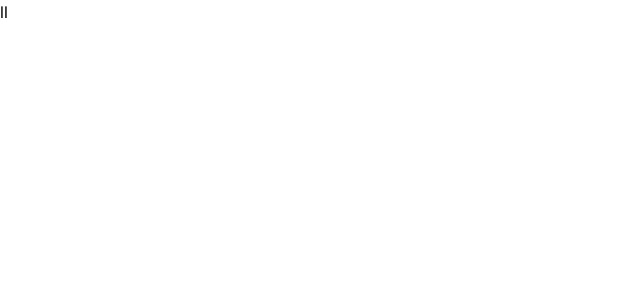
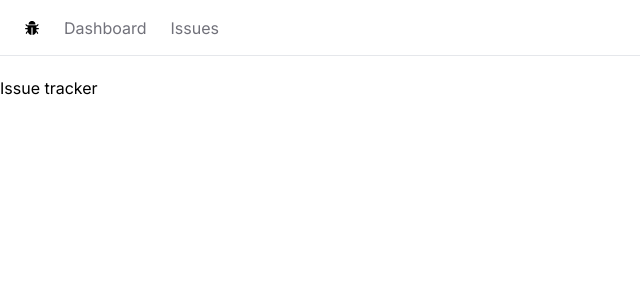
Before and after one commit to YASIRZAHID/next-js-intermediate-concepts, a Next.js app: page / in a window 1280 px wide. Shown: the top 300 px of the page, without its empty margins (0-640 px from the left). Built offline with nearby package versions, Linux system fonts and the light colour scheme.

Commit message:
built the navbar

```diff
--- /dev/null
+++ b/app/NavBar.tsx
@@ -0,0 +1,20 @@
+import Link from 'next/link'
+import React from 'react'
+import {AiFillBug}  from 'react-icons/ai'
+
+const NavBar = () => {
+    const links = [
+        {label:'Dashboard',href:'/'},
+        {label:'Issues',href:'/issues'},
+    ]
+  return (
+    <nav className='flex space-x-6 border-b mb-5 px-6 h-14 items-center'>
+        <Link href='/'><AiFillBug/></Link>
+        <ul className='flex space-x-6'>
+            {links.map(link =><Link key={link.href} className='text-zinc-500 hover:text-zinc-800 transition-colors' href={link.href}>{link.label}</Link> )}
+        </ul>
+    </nav>
+  )
+}
+
+export default NavBar
--- a/app/layout.tsx
+++ b/app/layout.tsx
@@ -1,12 +1,13 @@
 import './globals.css'
 import type { Metadata } from 'next'
 import { Inter } from 'next/font/google'
+import NavBar from './NavBar'
 
 const inter = Inter({ subsets: ['latin'] })
 
 export const metadata: Metadata = {
-  title: 'Create Next App',
-  description: 'Generated by create next app',
+  title: 'Issue Tracker',
+  description: 'Made by Yasir Zahid',
 }
 
 export default function RootLayout({
@@ -16,7 +17,12 @@
 }) {
   return (
     <html lang="en">
-      <body className={inter.className}>{children}</body>
+      <body className={inter.className}>
+        <NavBar/>
+        <main>
+        {children}
+        </main>
+        </body>
     </html>
   )
 }
--- a/app/page.tsx
+++ b/app/page.tsx
@@ -2,6 +2,6 @@
 
 export default function Home() {
   return <div>
-ll
+Issue tracker
   </div>;
 }
--- a/package.json
+++ b/package.json
@@ -19,6 +19,7 @@
     "postcss": "8.4.31",
     "react": "18.2.0",
     "react-dom": "18.2.0",
+    "react-icons": "^4.11.0",
     "tailwindcss": "3.3.3",
     "typescript": "5.2.2"
   }
```
Also changed, not shown: 2 other files (tests, documents, lock files or other folders).
